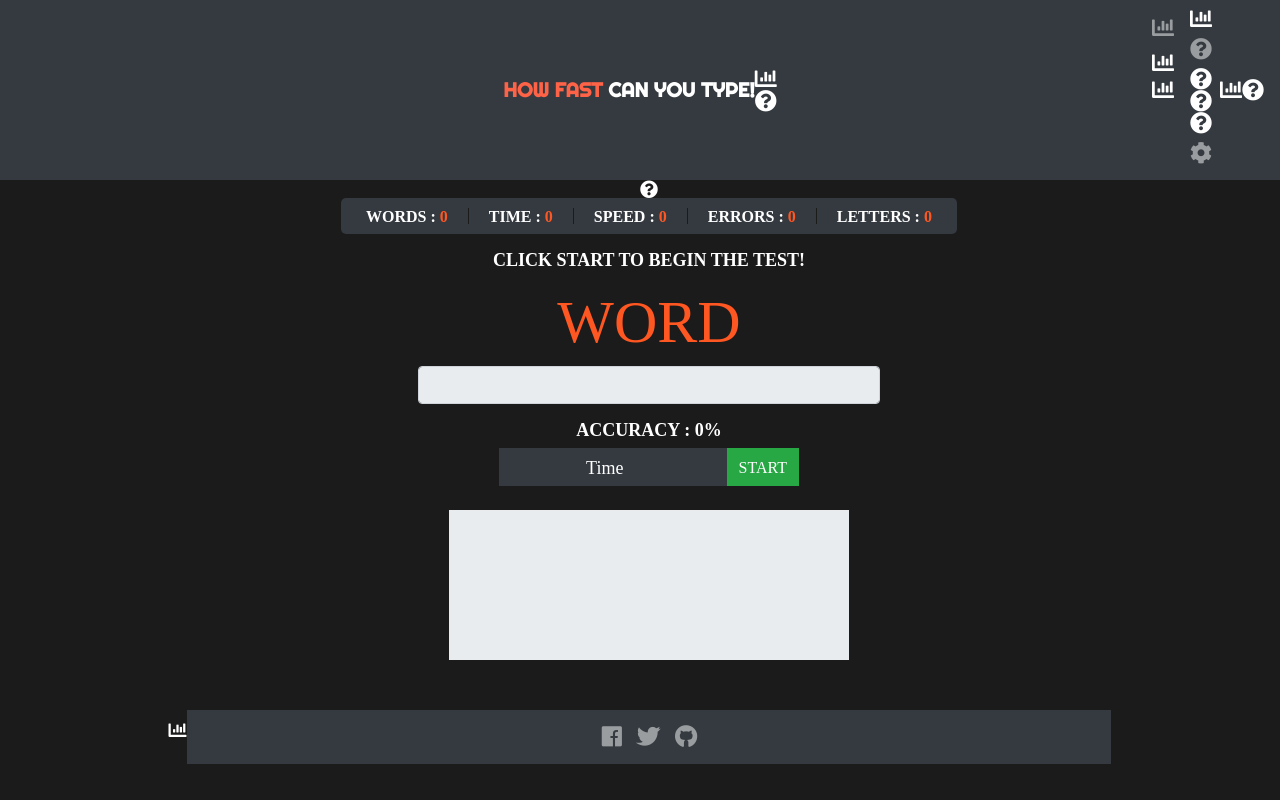
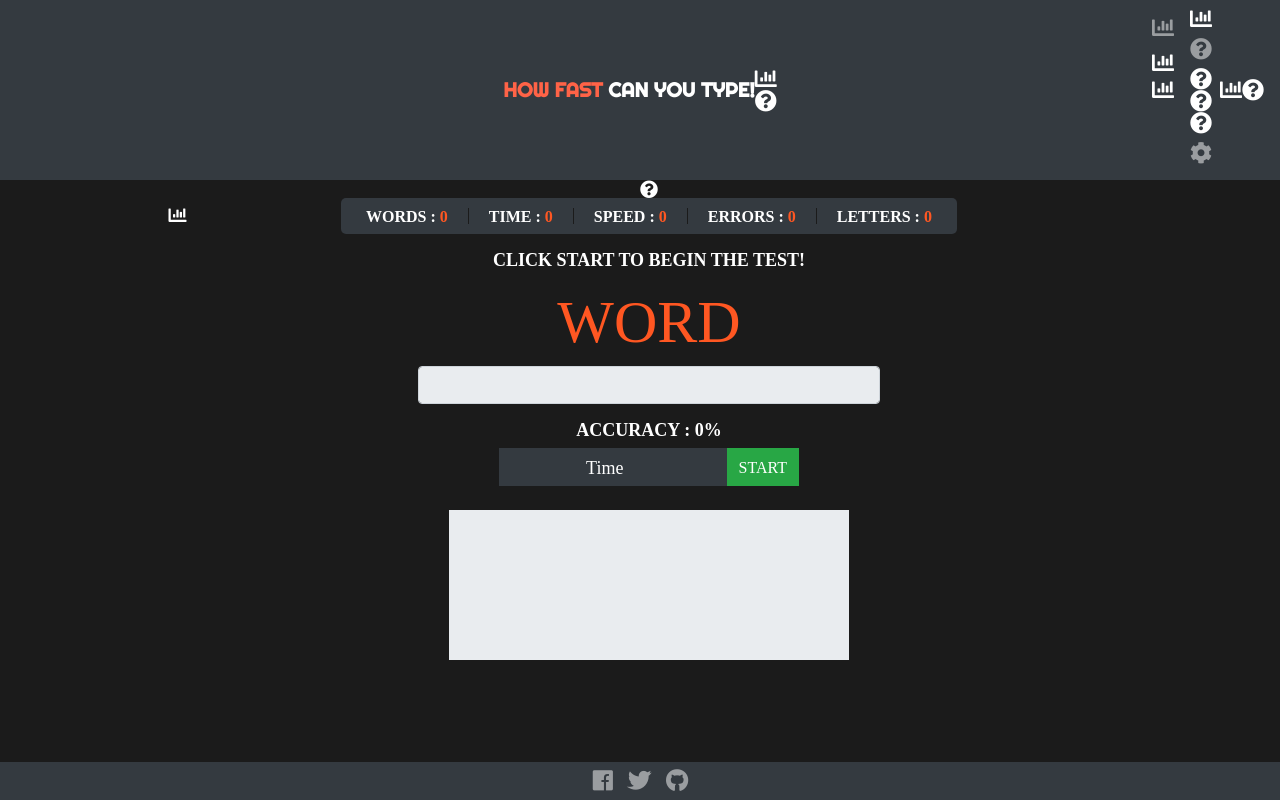
Before and after one commit to haikelfazzani/Typing-Game, a website with bundled scripts: page index.html in a window 1280 px wide. Built offline with nearby package versions, Linux system fonts and the light colour scheme.

Commit message:
update app

```diff
--- a/assets/style.css
+++ b/assets/style.css
@@ -119,7 +119,9 @@ button , a { outline: none; }
     }
 /*_________________ Footer */
 
-
+.fixed-bottom {
+    padding: 0;
+}
 
 
 
--- a/index.html
+++ b/index.html
@@ -206,7 +206,7 @@
 
 
   <footer>
-    <nav class="navbar navbar-expand-md navbar-dark bg-dark">
+    <nav class="navbar fixed-bottom navbar-expand-md navbar-dark bg-dark">
 
       <div class="order-0">
         <button class="navbar-toggler" type="button" data-toggle="collapse" data-target=".dual-collapse2">
```
Also changed, not shown: dist/index.html, dist/index.js, 3 other files.
